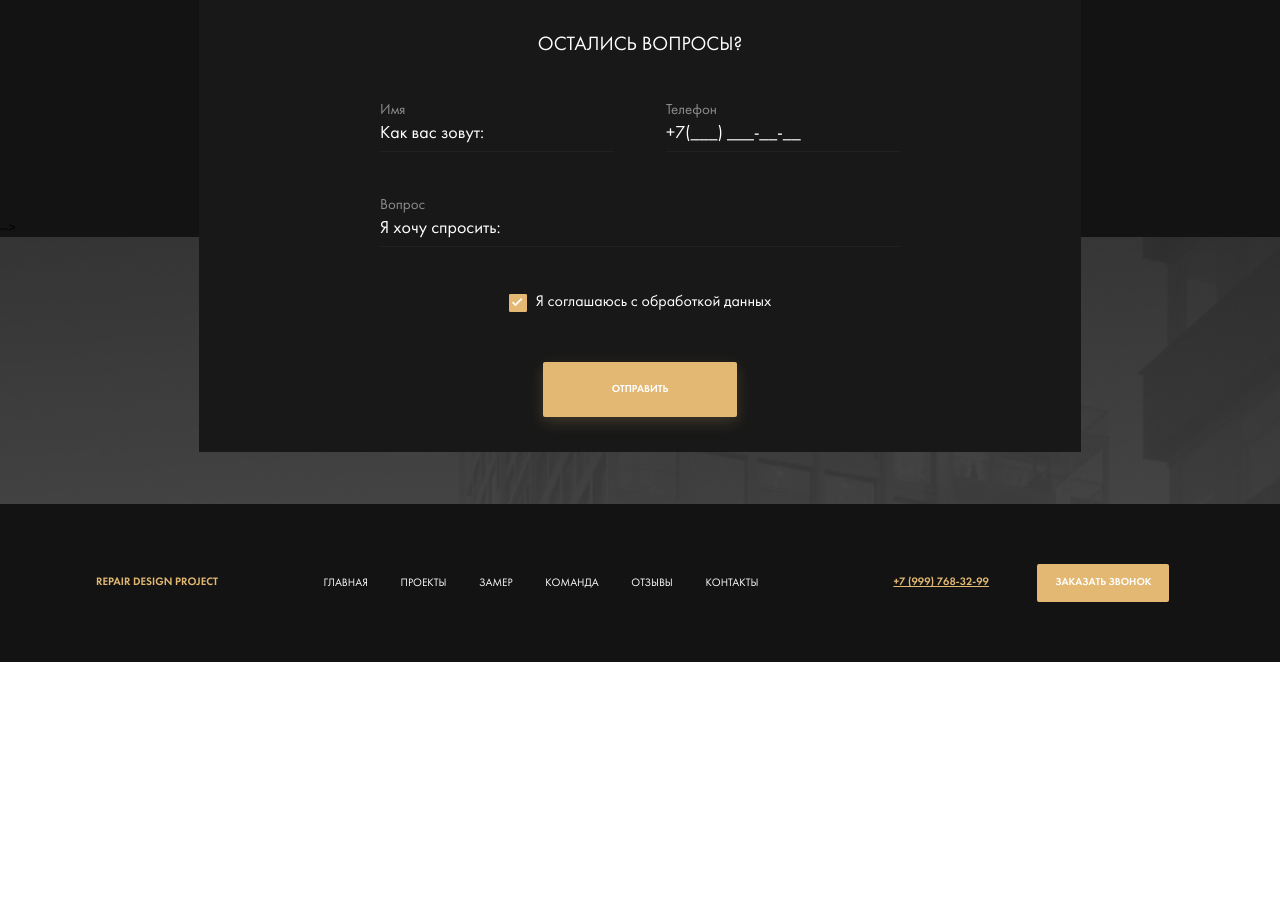
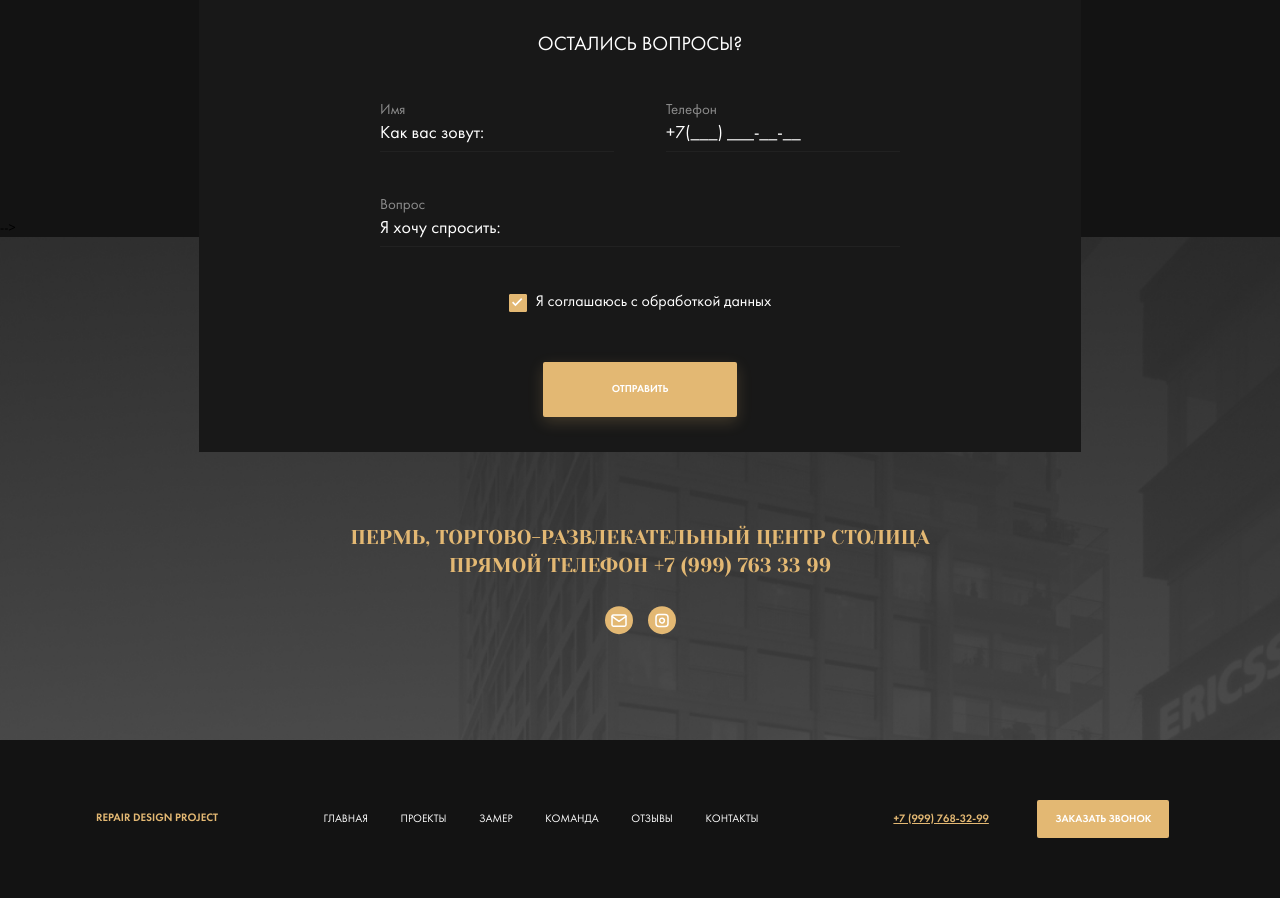
Before and after one commit to Evgeniy10/housing-renovation, a PHP site: page / in a window 1280 px wide. Shown: the part 4295-5193 px from the top of the page. Before the commit the page ends 4957 px from the top, so only its background shows below. Run offline with PHP 8.4, Linux system fonts and the light colour scheme.

Commit message:
add: map

```diff
--- a/css/style.css
+++ b/css/style.css
@@ -881,6 +881,27 @@ section--black {
   .footer__menu {
     background: #131313;
     padding: 4.285rem 0; }
+  .footer__wrap-map {
+    display: flex;
+    flex-direction: column;
+    justify-content: center;
+    align-items: center;
+    margin-top: 3.714rem;
+    margin-bottom: 4.64rem; }
+  .footer__title-map {
+    font-family: 'Yeseva One', cursive;
+    font-style: normal;
+    font-weight: normal;
+    font-size: 20px;
+    line-height: 28px;
+    text-align: center;
+    text-transform: uppercase;
+    color: #E3B873;
+    max-width: 42.071rem;
+    margin-bottom: 0; }
+  .footer__map-icon {
+    margin-bottom: 2.5rem;
+    margin-top: 1.875rem; }
 
 .modal {
   opacity: 0;
--- a/index.html
+++ b/index.html
@@ -9,6 +9,9 @@
   <link rel="stylesheet" href="https://unpkg.com/swiper/css/swiper.min.css">
   <link rel="stylesheet" href="css/animate.css">
   <link rel="stylesheet" href="css/style.css">
+  <script src="https://api-maps.yandex.ru/2.1/?apikey=d0e3d841-e5b9-4d80-80ab-fdd0a6045c41&lang=ru_RU"
+    type="text/javascript">
+  </script>
 </head>
 
 <body>
@@ -222,8 +225,8 @@
         <form action="#" class="form control__form">
           <div class="control__input-group">
             <label for="user-name-control" class="label form__label label--dark control__label">Имя</label>
-            <input type="text" name="userNameControl" maxlength="15" class="input form__input control__input input--down"
-              id="user-name-control" placeholder="Как вас зовут:">
+            <input type="text" name="userNameControl" maxlength="15"
+              class="input form__input control__input input--down" id="user-name-control" placeholder="Как вас зовут:">
           </div>
 
           <div class="control__input-group">
@@ -234,7 +237,8 @@
 
           <button class="button button--primary control__button">Отправить</button>
           <div class="policy control__policy">
-            <input type="checkbox" name="policyCheckboxControl" id="policy-checkbox-control" class="policy__checkbox" required checked>
+            <input type="checkbox" name="policyCheckboxControl" id="policy-checkbox-control" class="policy__checkbox"
+              required checked>
             <label for="policy-checkbox-control" class="policy__label control__policy--label">Я соглашаюсь с обработкой
               данных</label>
           </div>
@@ -568,7 +572,7 @@
         <h3 class="footer__title">Остались вопросы?</h3>
         <form action="#" class="form footer__form">
 
-          <div class="input-group footer__input-group" >
+          <div class="input-group footer__input-group">
             <label for="user-name-footer" class="label form__label label--light">Имя</label>
             <input type="text" name="userNameFooter" maxlength="15" class="input form__input footer__input input--light"
               id="user-name-footer" placeholder="Как вас зовут:">
@@ -576,19 +580,20 @@
 
           <div class="input-group footer__input-group">
             <label for="user-phone-footer" class="label form__label label--light">Телефон</label>
-            <input type="tel" name="userPhoneFooter" class="input form__input footer__input input--light" id="user-phone-footer"
-              placeholder="Ваш номер телефона:">
+            <input type="tel" name="userPhoneFooter" class="input form__input footer__input input--light"
+              id="user-phone-footer" placeholder="Ваш номер телефона:">
           </div>
 
           <div class="input-group footer__input-group footer__input-group--full-width">
             <label for="user-question-footer" class="label form__label label--light ">Вопрос</label>
             <input type="text" name="userQuestionFooter" class="input form__input footer__input input--light"
-              id="user-question-footer" placeholder="Я хочу спросить:" >
+              id="user-question-footer" placeholder="Я хочу спросить:">
           </div>
 
           <div class="policy footer__policy">
-            <input type="checkbox" name="policyCheckboxFooter" id="policy-checkbox-footer" class="policy__checkbox" required checked>
-            <label for="policy-checkbox-footer" class="policy__label policy__label--center" >Я соглашаюсь с обработкой
+            <input type="checkbox" name="policyCheckboxFooter" id="policy-checkbox-footer" class="policy__checkbox"
+              required checked>
+            <label for="policy-checkbox-footer" class="policy__label policy__label--center">Я соглашаюсь с обработкой
               данных</label>
           </div>
           <!-- /.policy -->
@@ -598,6 +603,26 @@
 
       </div>
       <!-- /.footer-wrap -->
+
+
+      <!-- карты  -->
+      <div class=" map footer__map" id="map">
+            <div class="footer__wrap-map">
+              <h3 class="footer__title-map">
+                Пермь, торгово-развлекательный центр Столица
+                Прямой телефон +7 (999) 763 33 99
+              </h3>
+              <div class="footer__map-icon">
+                <img src="img/icon-map.svg" alt="logo">
+              </div>
+
+              <script type="text/javascript" class="map-perm" charset="utf-8" async
+                src="https://api-maps.yandex.ru/services/constructor/1.0/js/?um=constructor%3Ab0d61fd9bf99c8b53fad4afa7ad043d6247bcfb5e74f64297936a93a8a511a76&amp;max-width=925&amp;height=465&amp;lang=ru_RU&amp;scroll=false">
+              </script>
+            </div>
+      </div>
+      <!-- /.map -->
+
 
     </div>
     <div class="footer__menu">
@@ -639,8 +664,8 @@
 
         <div class="input-group modal__input-group">
           <label for="user-name-modal" class="label form__label label--light input--light">Имя</label>
-          <input type="text" name="userNameModal" maxlength="15" class="input form__input modal__input" id="user-name-modal"
-            placeholder="Как вас зовут:">
+          <input type="text" name="userNameModal" maxlength="15" class="input form__input modal__input"
+            id="user-name-modal" placeholder="Как вас зовут:">
         </div>
 
         <div class="input-group modal__input-group">
@@ -652,12 +677,13 @@
         <div class="input-group modal__input-group">
           <label for="user-email-modal" class="label form__label label--light input--light">Email</label>
           <input type="email" name="userEmailModal" class="input form__input modal__input" id="user-email-modal"
-            placeholder="Ваш email" >
+            placeholder="Ваш email">
         </div>
         <!-- checked -->
         <div class="policy modal__policy">
-          <input type="checkbox" name="policyCheckboxModal" id="policy-checkbox-modal" class="policy__checkbox" required checked>
-          <label for="policy-checkbox-modal" class="policy__label" >Я соглашаюсь с обработкой данных</label>
+          <input type="checkbox" name="policyCheckboxModal" id="policy-checkbox-modal" class="policy__checkbox" required
+            checked>
+          <label for="policy-checkbox-modal" class="policy__label">Я соглашаюсь с обработкой данных</label>
         </div>
         <!-- /.policy -->
         <button class="button button--primary modal__button">Отправить заявку</button>
--- a/sass/templates/_footer.sass
+++ b/sass/templates/_footer.sass
@@ -43,3 +43,26 @@
   &__menu
     background: $dark
     padding: 4.285rem 0
+
+
+  &__wrap-map
+    display: flex
+    flex-direction: column
+    justify-content: center
+    align-items: center
+    margin-top: 3.714rem
+    margin-bottom: 4.64rem
+  &__title-map
+    font-family: 'Yeseva One', cursive
+    font-style: normal
+    font-weight: normal
+    font-size: 20px
+    line-height: 28px
+    text-align: center
+    text-transform: uppercase
+    color: $primary
+    max-width: 42.071rem
+    margin-bottom: 0
+  &__map-icon
+    margin-bottom: 2.5rem
+    margin-top: 1.875rem
```
Also changed, not shown: other parts of css/style.css (+22 -1 lines), js/main.js (+38 -0 lines), sass/_media.sass (+30 -1 lines), img/icon-map.svg (added), img/marker.png (added), 1 other file.
